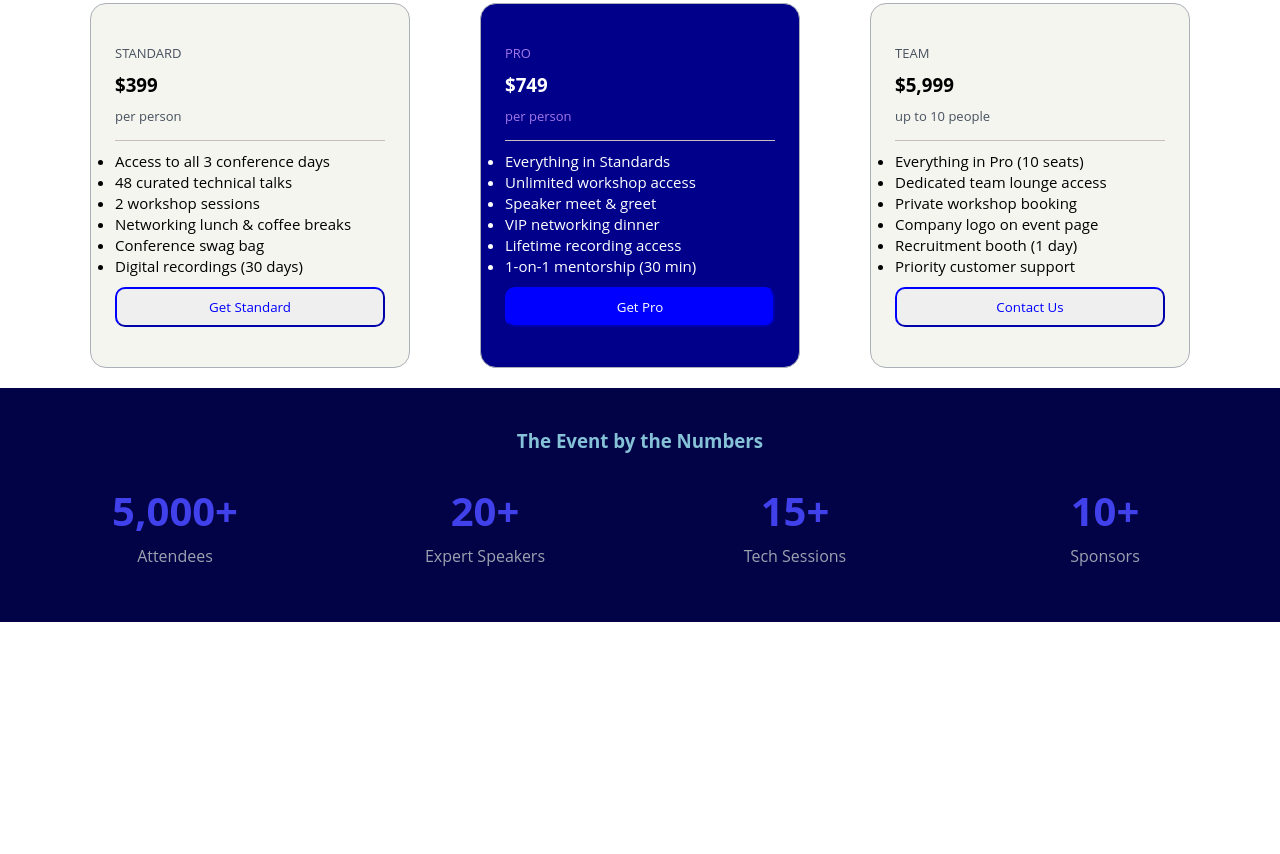
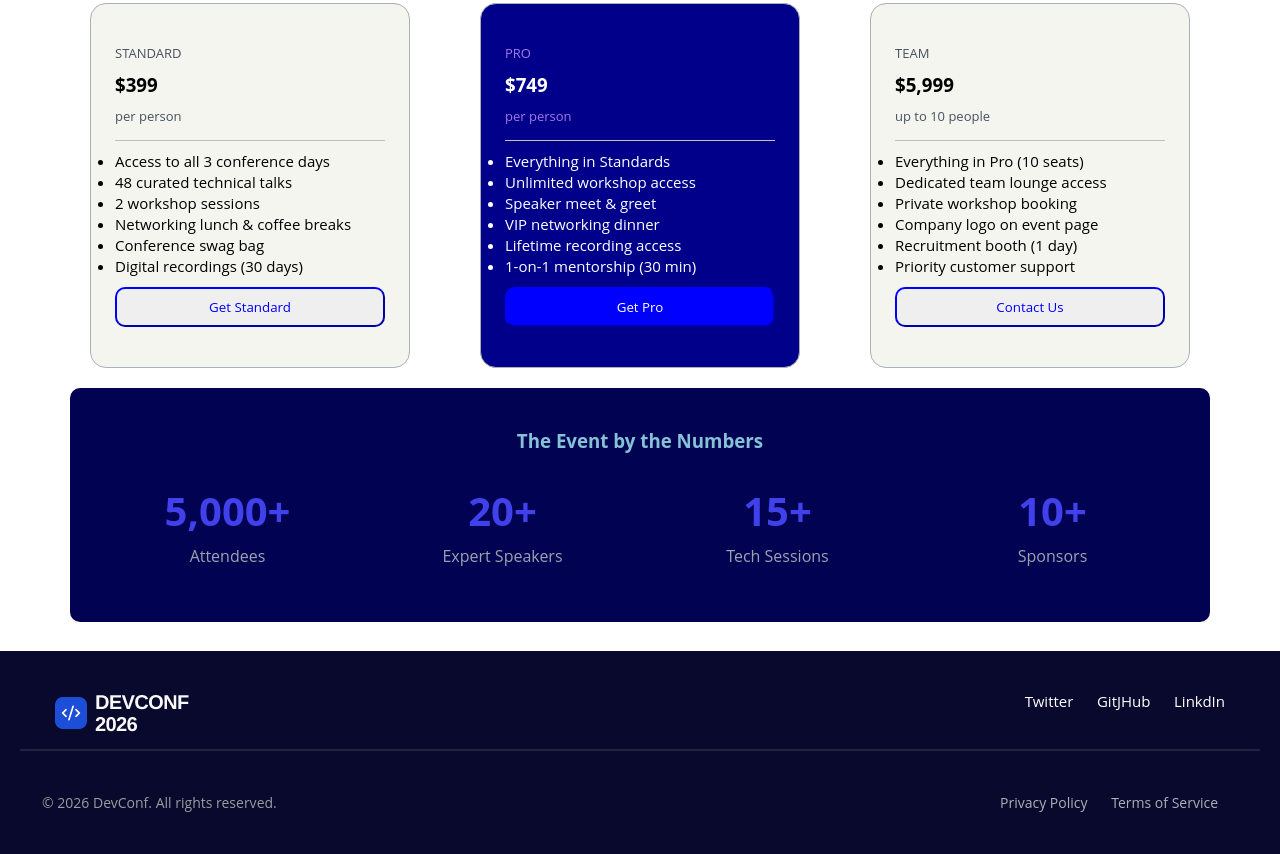
Before and after one commit to abiradnan365-art/DevConf-2026-Landing-Page-Design, a plain HTML site: page index.html in a window 1280 px wide. Shown: the part 1836-2690 px from the top of the page. Before the commit the page ends 2466 px from the top, so only its background shows below. Drawn offline with Linux system fonts and the light colour scheme.

Commit message:
adding footer

```diff
--- a/index.html
+++ b/index.html
@@ -147,7 +147,7 @@
 
     <!-- Pricing section end-->
      <!-- somthing else start-->
-    <section class="stats-section">
+    <section class="stats-section container">
         <h3 class="stats-heading">The Event by the Numbers</h3>
         <div class="stat-box">
             <h3>5,000+</h3>
@@ -169,6 +169,38 @@
     </section>
 
      <!-- somthing else end-->
+    <!-- footer section start -->
+    <footer class="footer-section">
+        <div class="footer-container">
+            <div class="footer-top">
+                 <div class="footer-logo">
+                <img src="./assets/footer-logo.png" alt="">
+            </div>
+            <div class="footer-socials">
+                <a href="">Twitter</a>
+                <a href="">GitJHub</a>
+                <a href="">LinkdIn</a>
+            </div>
+            </div>
+
+            <hr class="footer-divider">
+
+            <div class="footer-bottom" >
+                <p class="copyright">© 2026 DevConf. All rights reserved.</p>
+                <div class="footer-links">
+                    <a href="">Privacy Policy</a>
+                    <a href="">Terms of Service</a>
+
+                </div>
+
+            </div>
+
+        </div>
+
+    </footer>
+
+    <!-- footer section end -->
+
 
 
 
--- a/style.css
+++ b/style.css
@@ -261,11 +261,13 @@
   display: flex;
   justify-content: space-around;
   flex-wrap: wrap;
-  background: rgb(2, 2, 71);
+  background: rgb(2, 2, 82);
   padding: 40px 20px;
   text-align: center;
   font-family: sans-serif;
-  margin-bottom: 8px;
+  margin-bottom: 29px;
+  border-radius: 10px;
+
 }
 .stats-heading{
     width: 100%;
@@ -289,3 +291,51 @@
   color: #9ca3af;
   font-size: 1rem;
 }
+/* footer css */
+.footer-section{
+
+  background-color: rgb(9, 9, 45);
+  color: rgb(194, 194, 194);
+  padding: 40px 20px 20px 20px;
+  font-size: 14px;
+}
+.footer-top{
+    display: flex;
+    justify-content: space-between;
+    padding: 0 35px;
+    margin-bottom: 10px;
+}
+
+.footer-socials a{
+    text-decoration: none;
+    color: white;
+    margin-left: 20px;
+    font-size: 15px;
+}
+.footer-socials a:hover{
+   color: #999c9f;
+}
+.footer-divider {
+  border: 0;
+  height: 1.5px;
+  background-color: rgba(255, 255, 255, 0.1);
+  margin-bottom: 20px;
+}
+.footer-bottom {
+  display: flex;
+  justify-content: space-between;
+  align-items: center;
+  padding: 22px;
+}
+.footer-bottom .copyright{
+    color: #999c9f;
+
+}
+.footer-links a{
+    text-decoration: none;
+    color: #abb0b8;
+    margin-right: 20px;
+}
+.footer-links a:hover{
+   color: #ffffff;
+}
```
